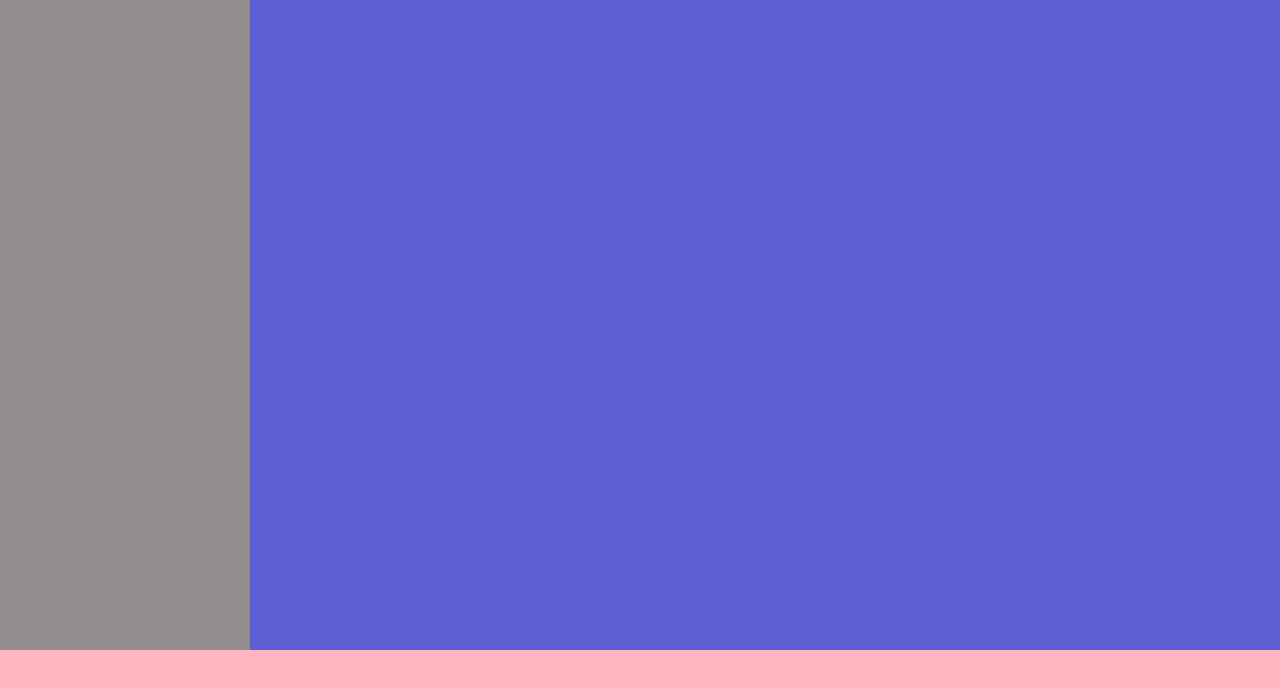
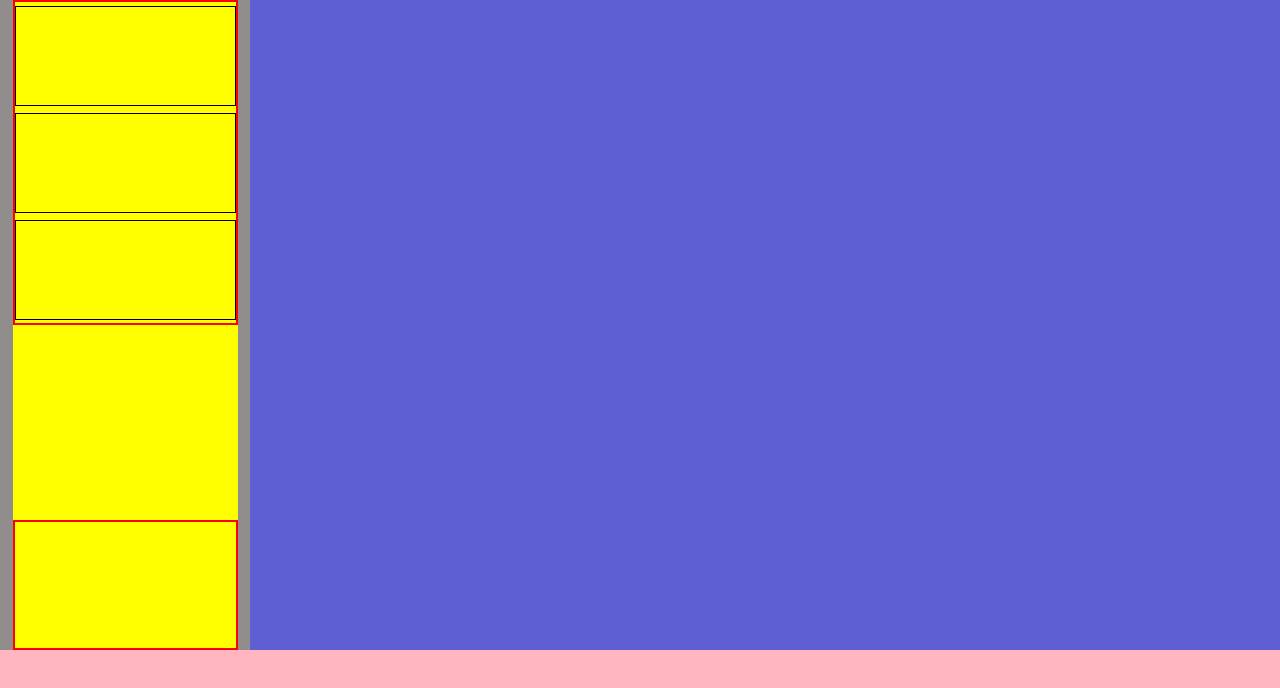
Before and after one commit to edoerco/html-css-spotifyweb, a plain HTML site: page index.html in a window 1280 px wide. Drawn offline with Linux system fonts and the light colour scheme.

Commit message:
Struttura navigazione

```diff
--- a/css/style.css
+++ b/css/style.css
@@ -5,6 +5,10 @@
 }
 
 /* common */
+a {
+    text-decoration: none;
+}
+
 aside {
     height: 100%;
     width: 250px;
@@ -27,12 +31,58 @@ footer {
     height: calc(100vh - 150px);
 }
 
+.flex {
+    display: flex;
+}
+
 .clearfix {
     content: "";
     display: table;
     clear: both;
 }
 /* fine common  */
+
+/* navigazione */
+.row {
+    display: flex;
+    flex-direction: column;
+    justify-content: space-between;
+    height: 100%;
+    width: 90%;
+    margin: 0 auto;
+}
+
+.info {
+    height: 50%;
+    flex-direction: column;
+    justify-content: space-around;
+}
+
+#logo {
+    width: 100%;
+    height: 100px;
+}
+
+nav {
+    width: 100%;
+    height: 100px;
+}
+
+.playlist {
+    width: 100%;
+    height: 100px;
+}
+
+.account {
+    height: 20%;
+}
+/* fine navigazione */
+
+/* corpo */
+/* fine corpo */
+
+/* footer */
+/* fine footer */
 
 /* debug */
 .debug .wrapper {
@@ -50,3 +100,18 @@ footer {
 .debug footer {
     background-color: lightpink;
 }
+
+.debug .row {
+    background-color: yellow;
+}
+
+.debug .info,
+.debug .account {
+    border: 2px solid red;
+}
+
+.debug #logo,
+.debug nav,
+.debug .playlist {
+    border: 1px solid black;
+}
--- a/index.html
+++ b/index.html
@@ -12,8 +12,8 @@
     <div class="wrapper clearfix">
         <!-- navigazione -->
         <aside>
-            <div class="row">
-                <div class="info">
+            <div class="row flex">
+                <div class="info flex">
                     <!-- logo -->
                     <div id="logo"></div>
 
@@ -45,11 +45,12 @@
                         <div></div>
                         <div></div>
                     </div>
-                    <div class="account">
-                        <!-- utente -->
-                        <div class="utente"></div>
-                    </div>
                 </div>
+                <div class="account">
+                    <!-- utente -->
+                    <div class="utente"></div>
+                </div>
+
             </div>
         </aside>
         <!-- fine navigazione -->
```
